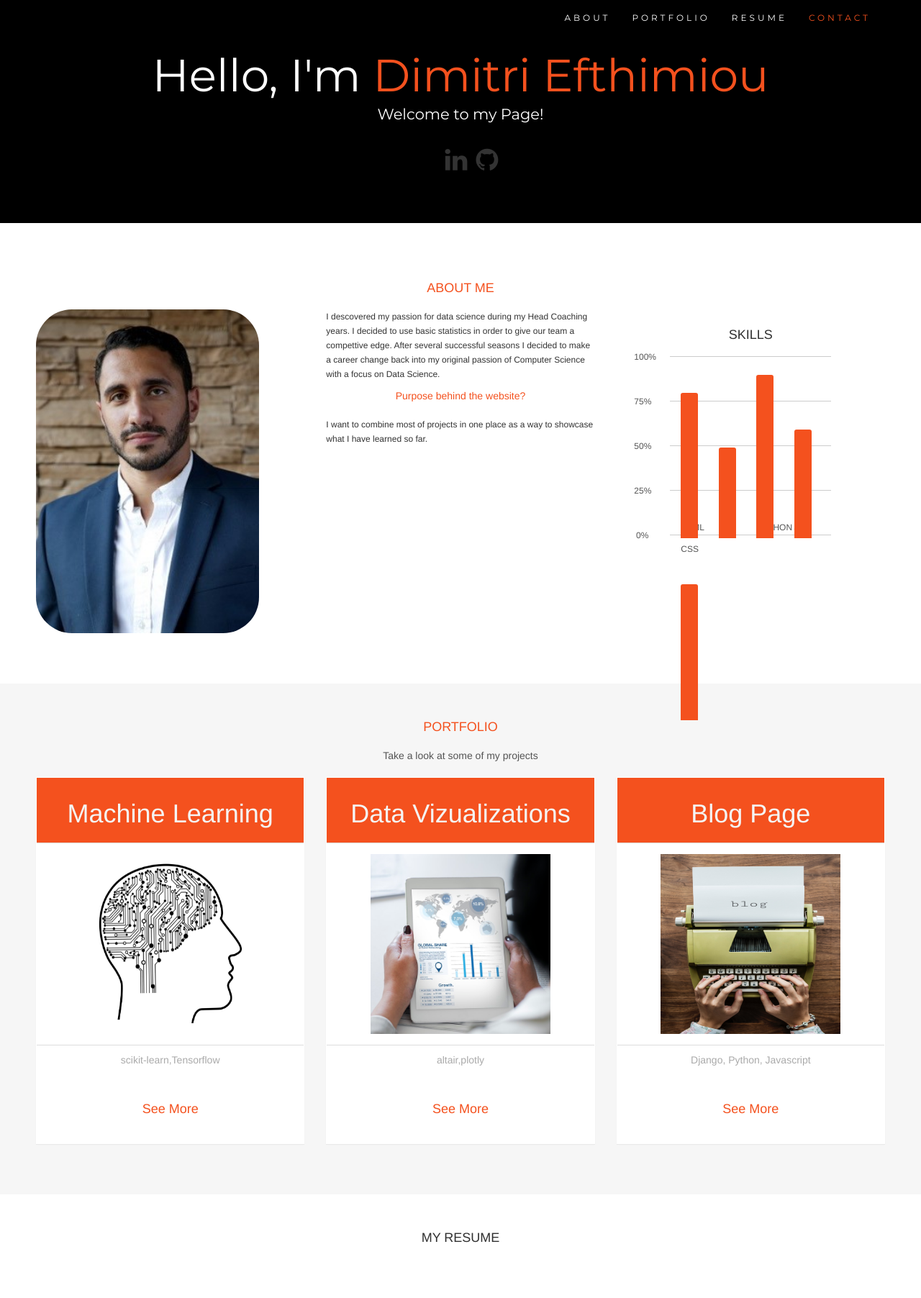
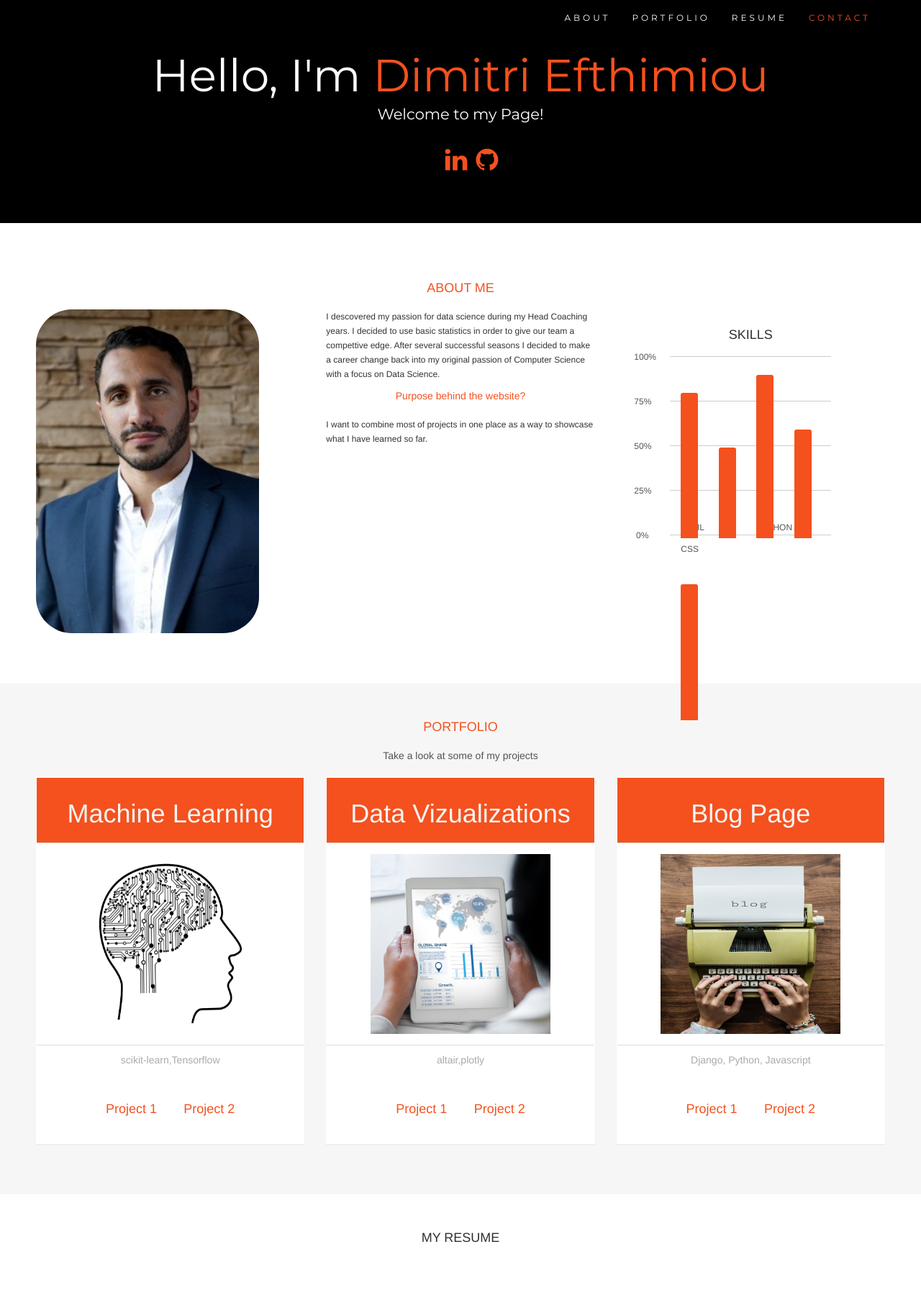
Before and after one commit to dimtirie13/portfolio, a Django app: page / in a window 1280 px wide. Shown: the top 1804 px of the page at 72% size. Run offline with Django 3.2, Linux system fonts and the light colour scheme; some libraries are stand-ins or nearby versions.

Commit message:
stylesheet changes

```diff
--- a/static/myapp/css/mystyle.css
+++ b/static/myapp/css/mystyle.css
@@ -23,12 +23,13 @@
   width: 10px;
   text-align: center;
   text-decoration: none;
+  color: #f4511e;
 }
 
 /* Add a hover effect */
 .fa:hover {
   opacity: 0.7;
-  color:#f4511e;
+  color:gray;
 }
 .container-fluid {
 padding: 50px 50px;
@@ -99,7 +100,7 @@
 background-color: white;
 }
 .panel:hover {
-box-shadow: 30px 30px 30px rgba(75, 70, 69, 0.582);
+box-shadow: 20px 20px 20px rgba(75, 70, 69, 0.582);
 }
 .panel-footer .btn:hover {
 border: 1px solid black;
--- a/templates/index.html
+++ b/templates/index.html
@@ -38,6 +38,7 @@
                 <div class="container">
                   <div class="navbar-header">
                     <button type="button" class="navbar-toggle" data-toggle="collapse" data-target="#myNavbar">
+                      <span class="icon-bar"></span>
                       <span class="icon-bar"></span>
                       <span class="icon-bar"></span>
                       <span class="icon-bar"></span>
@@ -86,7 +87,7 @@
                             <div id="wrapper">
                                   <div class="chart">
                                       <h2>Skills</h2>
-                                      <table id="data-table" border="1" cellpadding="10" cellspacing="0" summary="skillset">
+                                      <table id="data-table" cellpadding="10" cellspacing="0" summary="skillset">
                                           <thead>
                                               <tr>
                                                   <td>&nbsp;</td>
@@ -136,7 +137,8 @@
                                 </div>
                                 <div class="panel-footer">
                                   <h4>scikit-learn,Tensorflow</h4>
-                                  <button class="btn btn-lg">See More</button>
+                                  <button class="btn btn-lg">Project 1</button>
+                                  <button class="btn btn-lg">Project 2</button>
                                 </div>
                               </div>
                             </div>
@@ -151,7 +153,8 @@
                                 <div class="panel-footer">
                                   <h4>altair,plotly</h4>
 
-                                  <button class="btn btn-lg">See More</button>
+                                  <button class="btn btn-lg">Project 1</button>
+                                  <button class="btn btn-lg">Project 2</button>
                                 </div>
                               </div>
                             </div>
@@ -165,7 +168,8 @@
                                 </div>
                                 <div class="panel-footer">
                                   <h4>Django, Python, Javascript</h4>
-                                  <button class="btn btn-lg">See More</button>
+                                  <button class="btn btn-lg">Project 1</button>
+                                  <button class="btn btn-lg">Project 2</button>
                                 </div>
                               </div>
                             </div>
```
